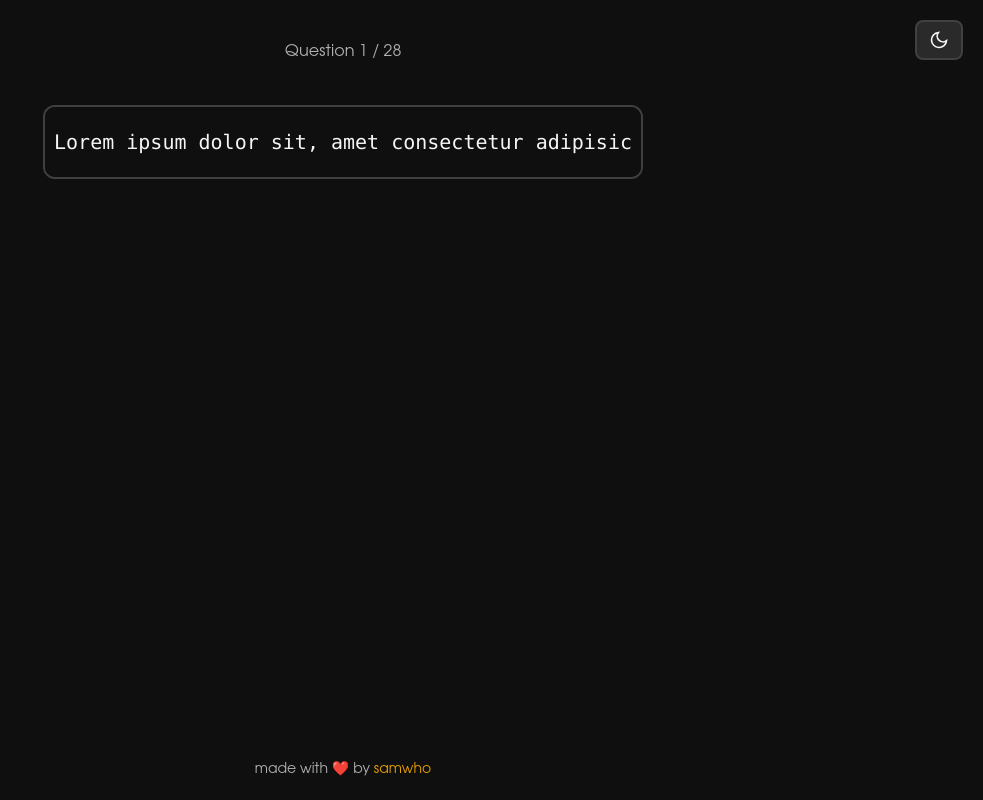
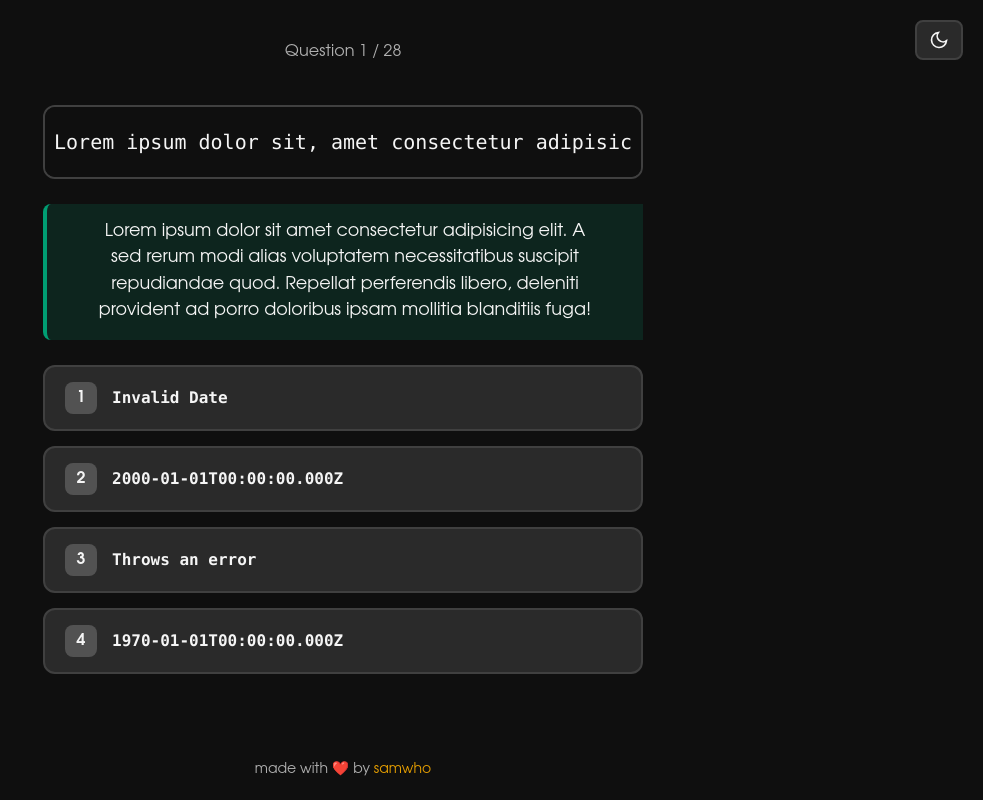
Before and after one commit to WiLuX-Source/GSheetsQuiz, a React (Vite) app: page /question in a window 1280 px wide. Shown: the whole page, without its empty margins (297-1280 px from the left). Built offline with nearby package versions, Linux system fonts and the light colour scheme.

Commit message:
Improve Question View

```diff
--- a/src/routes/question.tsx
+++ b/src/routes/question.tsx
@@ -21,6 +21,27 @@ function Question() {
                         Lorem ipsum dolor sit, amet consectetur adipisic
                     </div>
                 </div>
+                <div id="explanation" className="flex items-center justify-center max-w-[600px] text-center p-[15px] bg-correct-bg border-l-4 border-l-accent-green visible text-[1.1em] text-balance min-h-[6rem] lining-nums rounded-l-md">
+                    <p>Lorem ipsum dolor sit amet consectetur adipisicing elit. A sed rerum modi alias voluptatem necessitatibus suscipit repudiandae quod. Repellat perferendis libero, deleniti provident ad porro doloribus ipsam mollitia blanditiis fuga!</p>
+                </div>
+                <div id="options" className="flex flex-col gap-[15px] max-w-[600px] m-0 w-full">
+                    <div id="option1" className="bg-bg-light border-2 border-border rounded-lg px-[20px] py-[15px] cursor-pointer flex items-center gap-[15px] text-[1em]">
+                        <div className="bg-border-light text-text-primary w-[32px] h-[32px] rounded-md flex items-center justify-center font-bold shrink-0 text-[1em] pointer-events-none">1</div>
+                        <div className="font-mono font-bold pointer-events-none">Invalid Date</div>
+                    </div>
+                    <div id="option2" className="bg-bg-light border-2 border-border rounded-lg px-[20px] py-[15px] cursor-pointer flex items-center gap-[15px] text-[1em]">
+                        <div className="bg-border-light text-text-primary w-[32px] h-[32px] rounded-md flex items-center justify-center font-bold shrink-0 text-[1em] pointer-events-none">2</div>
+                        <div className="font-mono font-bold pointer-events-none">2000-01-01T00:00:00.000Z</div>
+                    </div>
+                    <div id="option3" className="bg-bg-light border-2 border-border rounded-lg px-[20px] py-[15px] cursor-pointer flex items-center gap-[15px] text-[1em]">
+                        <div className="bg-border-light text-text-primary w-[32px] h-[32px] rounded-md flex items-center justify-center font-bold shrink-0 text-[1em] pointer-events-none">3</div>
+                        <div className="font-mono font-bold pointer-events-none">Throws an error</div>
+                    </div>
+                    <div id="option4" className="bg-bg-light border-2 border-border rounded-lg px-[20px] py-[15px] cursor-pointer flex items-center gap-[15px] text-[1em]">
+                        <div className="bg-border-light text-text-primary w-[32px] h-[32px] rounded-md flex items-center justify-center font-bold shrink-0 text-[1em] pointer-events-none">4</div>
+                        <div className="font-mono font-bold pointer-events-none">1970-01-01T00:00:00.000Z</div>
+                    </div>
+                </div>
             </div>
             <footer className="text-center text-gray-300 text-sm">
                 <p>
```
